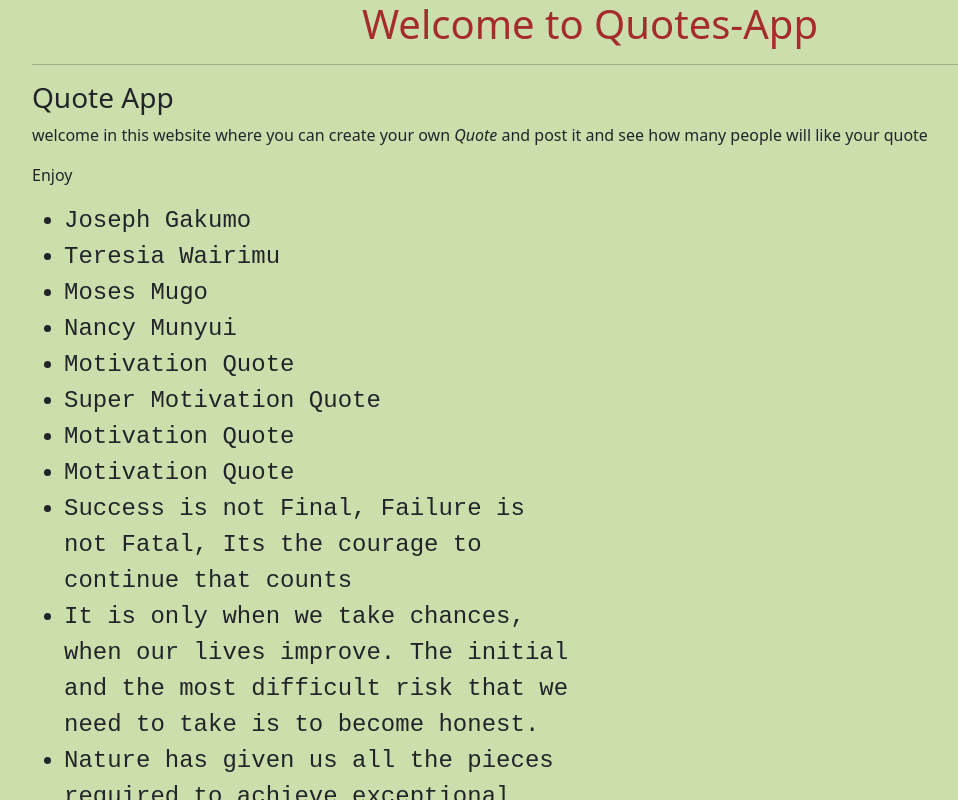
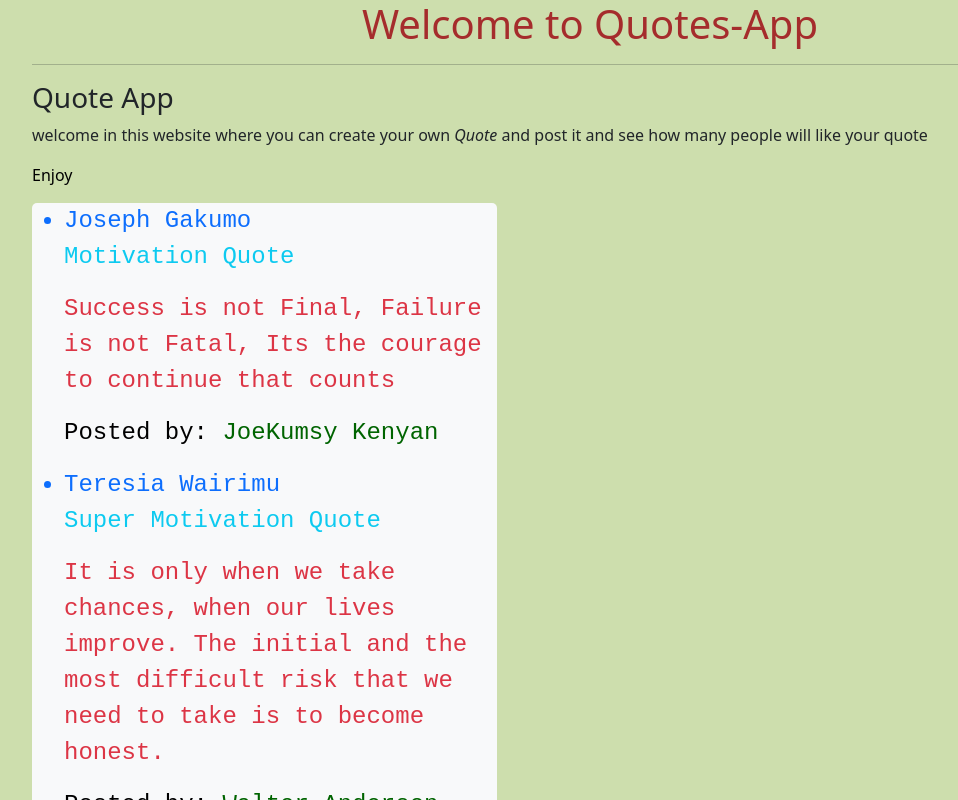
Before and after one commit to JoeGakumo21/Quotes-App, an Angular app in the folder Quotes-App/: page / in a window 1280 px wide. Shown: the top 800 px of the page, without its empty margins (50-1008 px from the left). Built offline with nearby package versions, Linux system fonts and the light colour scheme.

Commit message:
addjumbotron

```diff
--- a/Quotes-App/src/app/quotes-details/quotes-details.component.html
+++ b/Quotes-App/src/app/quotes-details/quotes-details.component.html
@@ -1 +1,3 @@
-<p>quotes-details works!</p>
+<p class="text-info">{{myQuote.tittleQuote}}</p>
+<p class="text-danger">{{myQuote.messageQuote}}</p>
+<p>Posted by: <span>{{myQuote.author}}</span></p>
--- a/Quotes-App/src/app/quotes/quotes.component.html
+++ b/Quotes-App/src/app/quotes/quotes.component.html
@@ -5,20 +5,17 @@
     <h3 class="text-">Quote App </h3>
     <p class="text-dark">welcome in this website where you can create your own <em>Quote </em> and post it and see how many people will like your quote</p>
     <p>Enjoy </p>
-    <div class="row">
-      <div class="col-6">
-        <ul>
-          <!-- to display name of user to write the quote -->
-          <li *ngFor="let quote of  myQuote">{{quote.name}}</li>
-        <!-- to display name of user to write the quote -->
-        <li *ngFor="let quote of  myQuote">{{quote.tittleQuote}}</li>
-
-        <!-- to display name of user to write the messageQuote -->
-        <li *ngFor="let quote of  myQuote">{{quote.messageQuote}}</li>
-
-        <!-- to display name of user to write the quote -->
-        <li *ngFor="let quote of  myQuote">{{quote.author}}</li>
-        </ul>
-      </div>
+    <div class="jumbotron bg-light col-5 info">
+        <div class="row">
+            <div>
+              <ul>
+                <!-- to display name of user to write the quote -->
+                <li *ngFor="let quote of  myQuote" class="text-primary">
+                    {{quote.name}}
+                  <app-quotes-details [myQuote]="quote"></app-quotes-details>
+                </li>
+               </ul>
+            </div>
+          </div>
     </div>
   </div>
--- a/Quotes-App/src/styles.css
+++ b/Quotes-App/src/styles.css
@@ -17,4 +17,14 @@ li{
     font-size: 1.5rem;
     font-family: 'Courier New', Courier, monospace;
 
+
 }
+span{
+    color:darkgreen;
+}
+p{
+    color:black
+}
+.info{
+    border-radius: 5px;
+}
```
